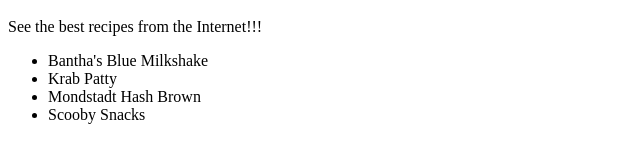
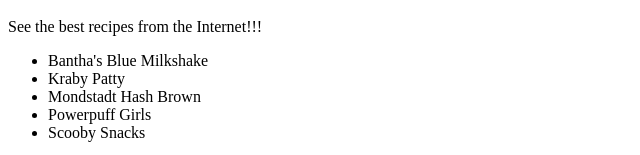
Before and after one commit to jonaslimagt/odin-recipes, a plain HTML site: page index.html in a window 1280 px wide. Shown: the part 682-837 px from the top of the page, without its empty margins (0-640 px from the left). Drawn offline with Linux system fonts and the light colour scheme.

Commit message:
Create recipes folder and files

```diff
--- a/index.html
+++ b/index.html
@@ -12,8 +12,9 @@
     <p>See the best recipes from the Internet!!!</p>
     <ul>
         <li>Bantha's Blue Milkshake</li>
-        <li>Krab Patty</li>
+        <li>Kraby Patty</li>
         <li>Mondstadt Hash Brown</li>
+        <li>Powerpuff Girls</li>
         <li>Scooby Snacks</li>
     </ul>
 </body>
```
Also changed, not shown: recipes/bantha_milkshake.html (added), recipes/hashbrown.html (added), recipes/krabypatty.html (added), recipes/powerpuffgirls.html (added), recipes/scoobysnacks.html (added).
